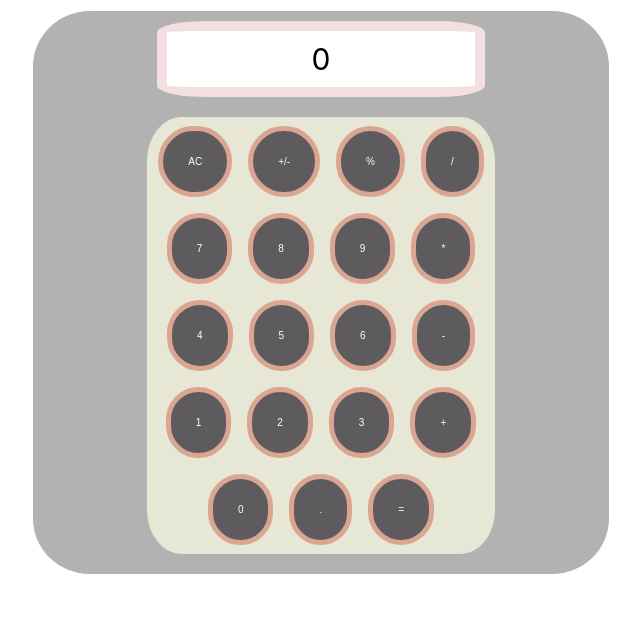
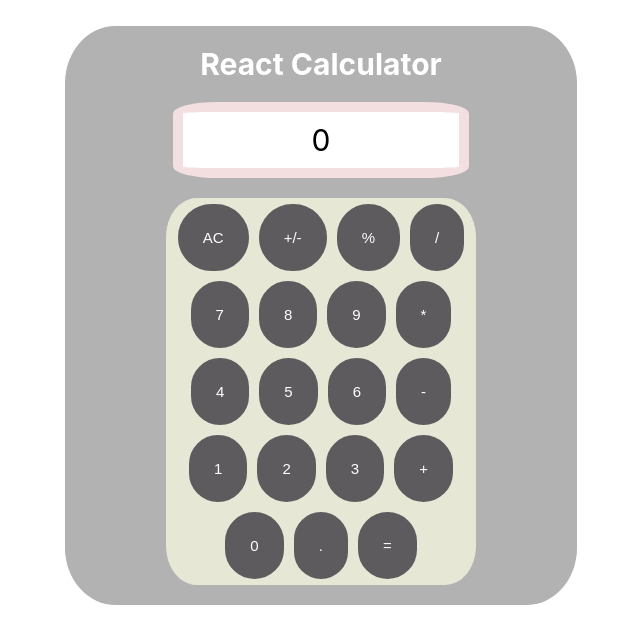
Before and after one commit to necmigunduz/calculator-react, a React (Create React App) app: page / in a window 1280 px wide. Shown: the top 644 px of the page, without its empty margins (319-959 px from the left). Built offline with nearby package versions, Linux system fonts and the light colour scheme.

Commit message:
Change style

```diff
--- a/src/components/App.css
+++ b/src/components/App.css
@@ -2,7 +2,12 @@
   text-align: center;
   border: 1px solid rgb(255, 255, 255);
   border-radius: 10%;
-  width: 45%;
-  margin: 10px auto;
+  width: 40%;
+  margin: 25px auto;
   background-color: rgba(0, 0, 0, 0.301);
 }
+
+h1 {
+  color: white;
+  font-size: 30px;
+}
--- a/src/components/App.js
+++ b/src/components/App.js
@@ -25,6 +25,7 @@ const App = () => {
   return (
     <>
       <div className="App">
+        <h1>React Calculator</h1>
         <Display result={total} next={next} operation={operation} />
         <ButtonPanel clickHandler={handleClick} />
       </div>
--- a/src/components/styles.css
+++ b/src/components/styles.css
@@ -14,10 +14,10 @@
 }
 
 button {
-    font-size: 10px;
-    margin: 8px;
-    padding: 25px;
-    border: 5px solid rgb(218, 166, 146);
+    font-size: 15px;
+    margin: 5px;
+    padding: 20px;
+    border: 5px solid rgb(93, 91, 94);
     border-radius: 50px;
     background-color: rgb(93, 91, 94);
     color: white;
```
